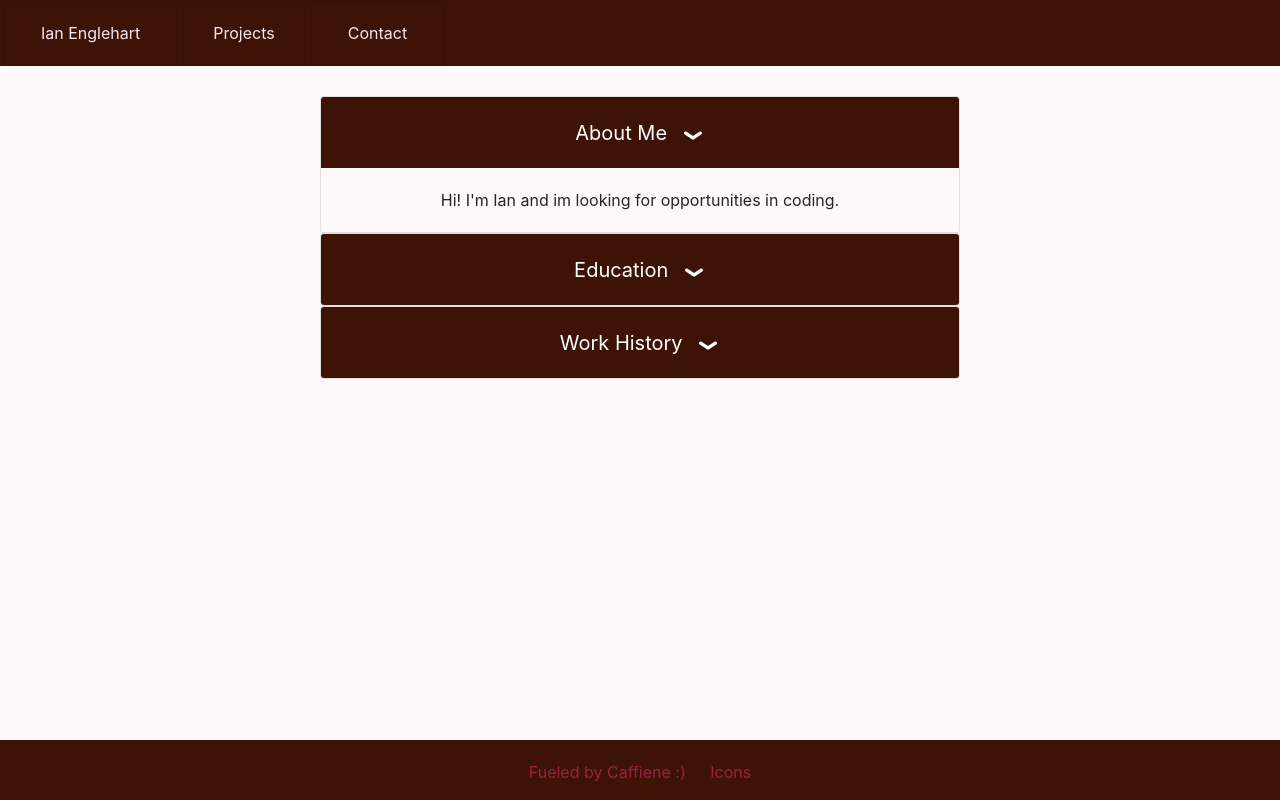
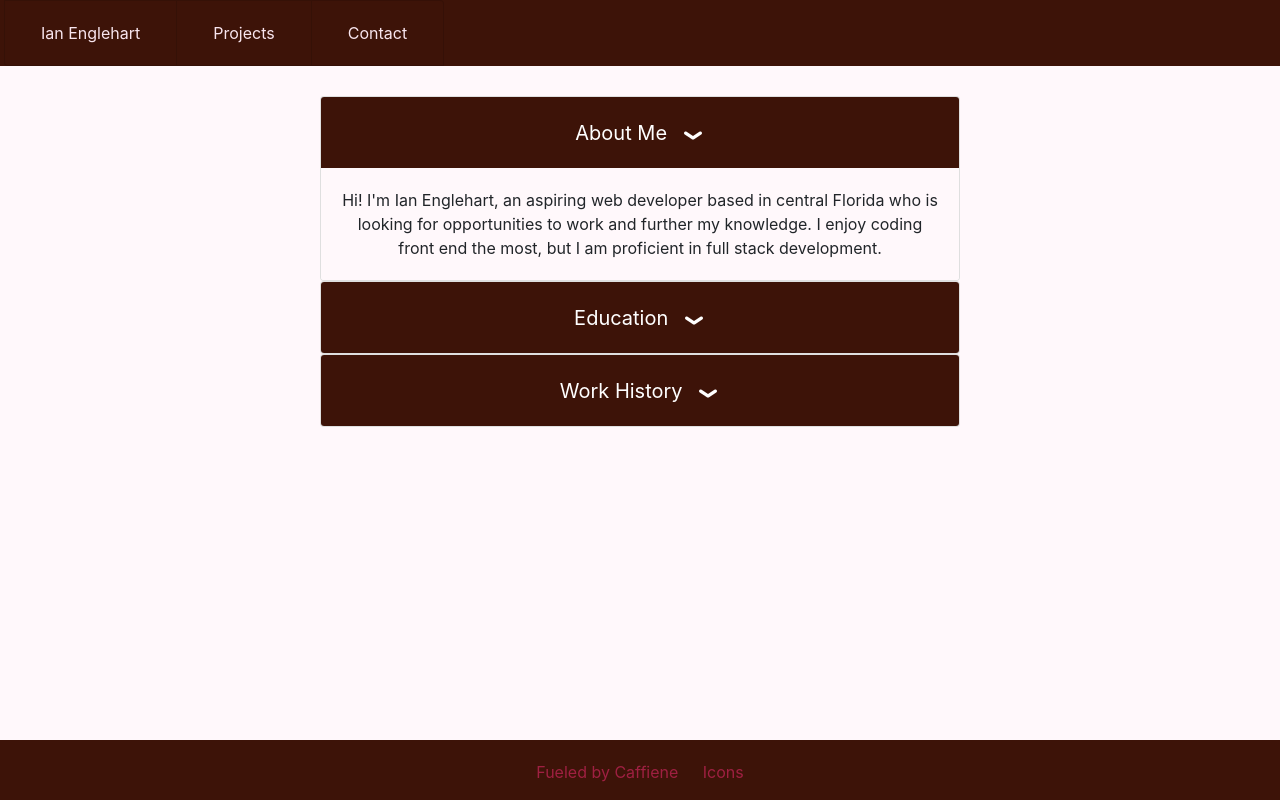
Before and after one commit to ienglehart/react-portfolio, a React (Create React App) app: page / in a window 1280 px wide. Built offline with nearby package versions, Linux system fonts and the light colour scheme.

Commit message:
minor changes
just some text changes

```diff
--- a/src/components/About/index.js
+++ b/src/components/About/index.js
@@ -23,7 +23,7 @@ return(
           </Card.Header>
           <Accordion.Collapse eventKey="0">
             <Card.Body className="accordion-body">
-            Hi! I'm Ian and im looking for opportunities in coding.
+            Hi! I'm Ian Englehart, an aspiring web developer based in central Florida who is looking for opportunities to work and further my knowledge. I enjoy coding front end the most, but I am proficient in full stack development.
             </Card.Body>
           </Accordion.Collapse>
         </Card>
--- a/src/components/Footer/index.js
+++ b/src/components/Footer/index.js
@@ -29,7 +29,7 @@ export default class Footer extends Component {
         return (
             <div>
             <div style={phantom}></div>
-            <div style={style}>Fueled by Caffiene :)   <a style={icons} href="https://icons8.com">Icons</a></div>
+            <div style={style}>Fueled by Caffiene   <a style={icons} href="https://icons8.com">Icons</a></div>
             </div>
         )
     }
--- a/src/components/Projects/lameProjects.js
+++ b/src/components/Projects/lameProjects.js
@@ -33,11 +33,11 @@ export default class Projects extends Component {
             <div className="project-container">
                 <img className="project-image" src={img3} alt="Image failed to load"></img>
                 <div className="project-info">
-                    <h1 className="project-text">Weather App</h1>
+                    <h1 className="project-text">Just Chattin'</h1>
                     <ul className="project-text">
                         <li className="project-text"><a className="project-link" href="https://github.com/jcgom3/Just-Chattin">Github Link</a></li>
                         <li className="project-text"><a className="project-link" href="https://just-chattin.herokuapp.com/login">Live Site</a></li>
-                        <li className="project-text">A Chat app using socket.io that me and some classmates from the UCF bootcamp made for a group project.</li>
+                        <li className="project-text">A Chat app using socket.io that me and some classmates from the UCF bootcamp made as a group project.</li>
                     </ul>
                 </div>
             </div>
```
